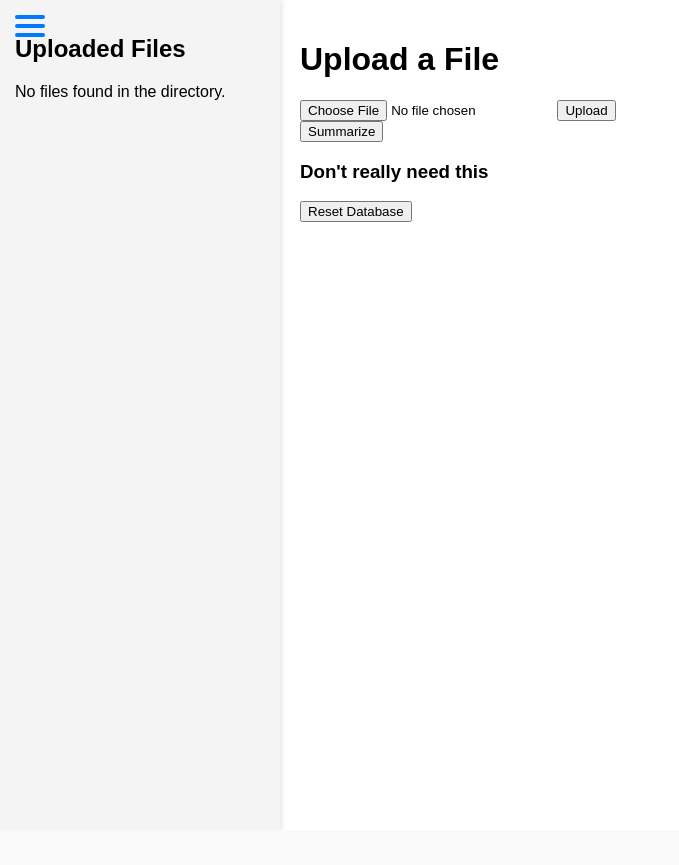
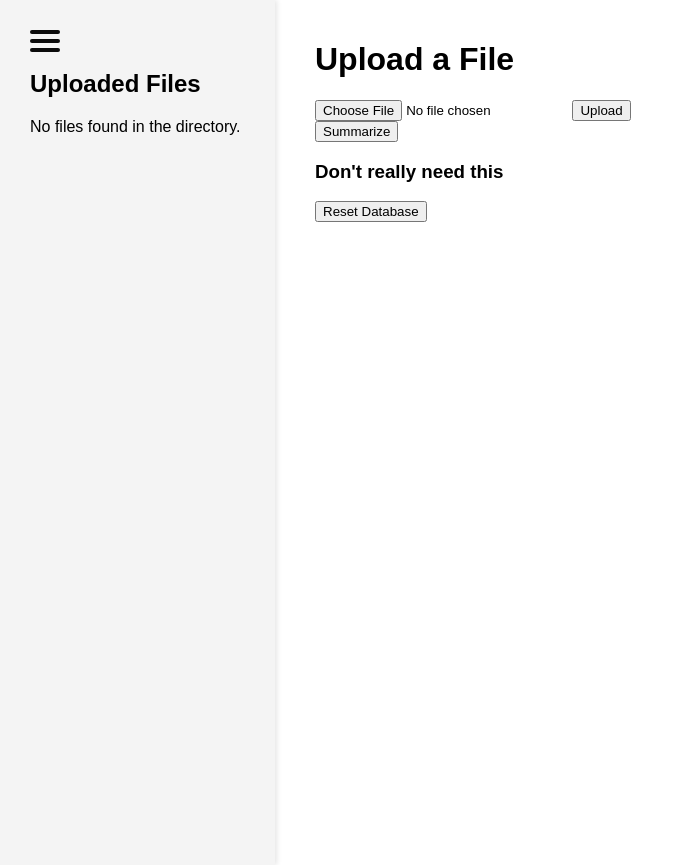
Before and after one commit to squishynuggit/TuneLLMs, a Flask app: template templates/upload.html in a window 1280 px wide. Shown: the whole page, without its empty margins (0-679 px from the left). Before the commit the page ends 222 px from the top, so only its background shows below. Run offline with Flask 3, Linux system fonts and the light colour scheme; the template is opened without the code that fills it, so the values that code supplies are empty.

Commit message:
added sidebar for uploaded files

```diff
--- a/templates/upload.html
+++ b/templates/upload.html
@@ -11,9 +11,11 @@
             font-family: Arial, sans-serif;
         }
         .sidebar {
-            width: 250px;
+            width: 230px;
             background-color: #f4f4f4;
             padding: 15px;
+            padding-top: 50px;
+            padding-left: 30px;
             box-shadow: 2px 0 5px rgba(0,0,0,0.1);
             height: 100vh;
             overflow-y: auto;
@@ -25,15 +27,16 @@
         .content {
             flex: 1;
             padding: 20px;
+            margin-left: 20px;
             transition: margin-left 0.3s ease;
         }
         .content.expanded {
-            margin-left: 0;
+            margin-left: -215px;
         }
         .toggle-btn {
             position: absolute;
-            top: 15px;
-            left: 15px;
+            top: 30px;
+            left: 30px;
             width: 30px;
             height: 22px;
             cursor: pointer;
@@ -41,19 +44,37 @@
             display: flex;
             flex-direction: column;
             justify-content: space-between;
+            transition: transform 0.3s ease;
         }
         .toggle-btn span {
             display: block;
             height: 4px;
-            background-color: #007bff;
+            background-color: #0b0b0b;
             border-radius: 2px;
-            transition: background-color 0.2s, transform 0.2s, width 0.2s;
+            transition: background-color 0.2s, transform 0.3s ease-in-out, width 0.3s ease-in-out;
+        }
+        .toggle-btn span:nth-child(1) {
+            transform-origin: top left;
+        }
+        .toggle-btn span:nth-child(3) {
+            transform-origin: bottom left;
+        }
+        .toggle-btn.active span:nth-child(1) {
+            transform: rotate(45deg) translate(0px, -1.5px);
+        }
+        .toggle-btn.active span:nth-child(2) {
+            opacity: 0;
+            transform: translateX(-4.7px) scale(0.2, 0.2);
+            transition: opacity 0.3s ease, transform 0.3s ease;
+        }
+        .toggle-btn.active span:nth-child(3) {
+            transform: rotate(-45deg) translate(0px, 1.5px);
         }
         .toggle-btn:hover span {
-            background-color: #0056b3;
+            background-color: #494949;
         }
         .toggle-btn:active span {
-            background-color: #003f7f;
+            background-color: #494949;
         }
         .file-list {
             list-style-type: none;
@@ -131,8 +152,10 @@
         function toggleSidebar() {
             var sidebar = document.getElementById('sidebar');
             var content = document.getElementById('content');
+            var toggleBtn = document.querySelector('.toggle-btn');
             sidebar.classList.toggle('hidden');
             content.classList.toggle('expanded');
+            toggleBtn.classList.toggle('active');
         }
     </script>
 </body>
```
Also changed, not shown: 8 other files.
